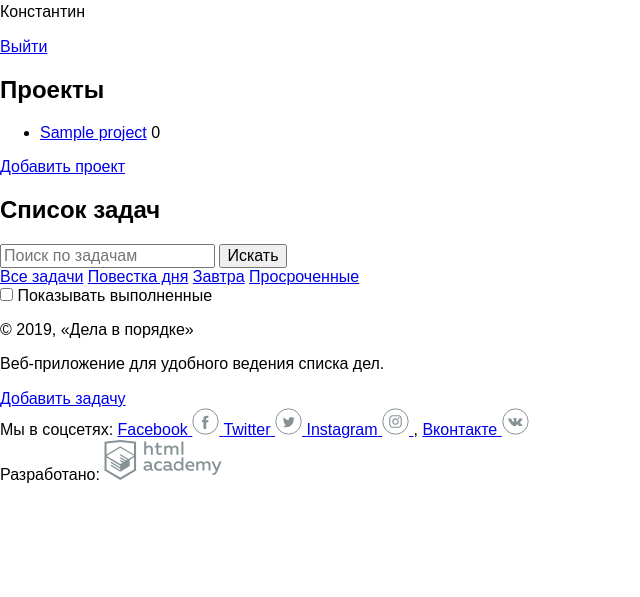
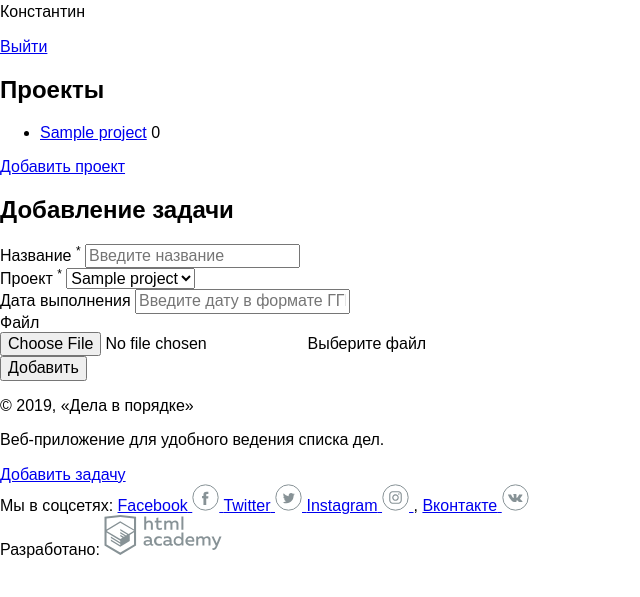
Before and after one commit to htmlacademy-php/426679-doingsdone-12, a PHP site: page / in a window 1280 px wide. Shown: the part 157-754 px from the top of the page, without its empty margins (0-640 px from the left). Run offline with PHP 8.4, Linux system fonts and the light colour scheme; tables that the repository leaves empty hold one stand-in row (values such as "Sample post"); data that the repository does not hold is empty.

Commit message:
Создал шаблон add

```diff
--- a/index.php
+++ b/index.php
@@ -1,14 +1,11 @@
 <?php
 
 /**/
-
+require_once('templates/db_conf.php');
 require_once('templates/functions.php');
 $user = 4;
 
-$dd_conf = mysqli_connect("localhost", "root", "root", "doingsdone");
-if ($dd_conf == false){
-    print('Ошибка подключения: ' . mysqli_connect_error());
-}
+
 
 $sql = "SELECT id, title_project, projects.user_id FROM projects";
 $result = mysqli_query($dd_conf, $sql);
@@ -33,14 +30,14 @@
     if(!$tasks_sort){
         http_response_code(404);
     }
-
 }
 else {
     $tasks_sort = $tasks;
 }
 
 $page_content = include_template('main.php', ['projects' => $projects, 'tasks' => $tasks, 'tasks_sort' => $tasks_sort, 'sort' => $sort, 'show_complete_tasks' => $show_complete_tasks]);
-$layout_content = include_template('layout.php', ['content' => $page_content, 'title' => 'Дела в порядке']);
+$add_task = include_template('add.php', ['projects' => $projects, 'tasks' => $tasks, 'sort' => $sort]);
+$layout_content = include_template('layout.php', ['content' => $page_content, 'content' => $add_task, 'title' => 'Дела в порядке']);
 print($layout_content);
 
 ?>
--- a/templates/add.php
+++ b/templates/add.php
@@ -1,4 +1,22 @@
-<main class="content__main">
+<div class="content">
+      <section class="content__side">
+        <h2 class="content__side-heading">Проекты</h2>
+        <nav class="main-navigation">
+        <ul class="main-navigation__list">
+            <?php foreach ($projects as $project): ?>
+                <li class="main-navigation__list-item">
+                    <!-- Выводим проекты -->
+                    <a class="main-navigation__list-item-link <?= $project['id'] == $sort ? 'main-navigation__list-item--active' : '' ?>" href="<?=add_Link($project);?>"><?= $project['title_project']; ?></a>
+                    <span class="main-navigation__list-item-count"><?= countElements($project, $tasks) ?></span>
+                </li>
+            <?php endforeach; ?>
+        </ul>
+    </nav>
+
+        <a class="button button--transparent button--plus content__side-button" href="form-project.html">Добавить проект</a>
+      </section>
+
+      <main class="content__main">
         <h2 class="content__main-heading">Добавление задачи</h2>
 
         <form class="form"  action="index.html" method="post" autocomplete="off">
@@ -11,9 +29,12 @@
           <div class="form__row">
             <label class="form__label" for="project">Проект <sup>*</sup></label>
 
-            <select class="form__input form__input--select" name="project" id="project">
-              <option value="">Входящие</option>
+            <select class="form__input form__input--select" name="project" id="<?= $project['title_project']; ?>">
+            <?php foreach ($projects as $project): ?>
+              <option value=""><?= $project['title_project']; ?></option>
+              <?php endforeach; ?>
             </select>
+
           </div>
 
           <div class="form__row">
@@ -39,3 +60,6 @@
           </div>
         </form>
       </main>
+    </div>
+  </div>
+</div>
--- /dev/null
+++ b/templates/db_conf.php
@@ -0,0 +1,8 @@
+<?php
+
+$dd_conf = mysqli_connect("localhost", "root", "root", "doingsdone");
+if ($dd_conf == false){
+    print('Ошибка подключения: ' . mysqli_connect_error());
+}
+
+?>
--- a/templates/layout.php
+++ b/templates/layout.php
@@ -20,7 +20,7 @@
             </a>
 
             <div class="main-header__side">
-                <a class="main-header__side-item button button--plus open-modal" href="pages/form-task.html">Добавить задачу</a>
+                <a class="main-header__side-item button button--plus open-modal" href="templates/add.php">Добавить задачу</a>
 
                 <div class="main-header__side-item user-menu">
                     <div class="user-menu__data">
```
